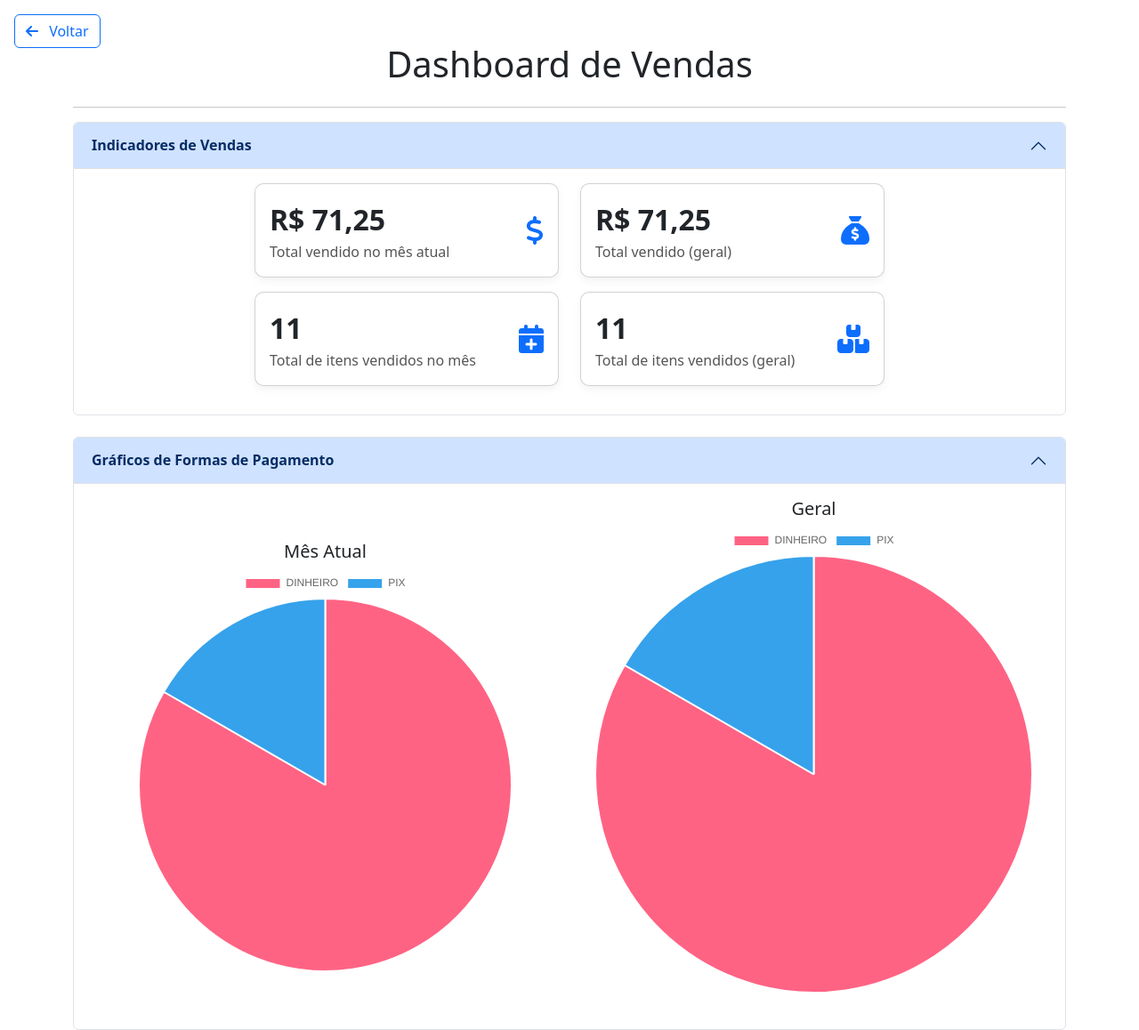
After one commit to alexandresm16/Vendas, a Django app: page /dashboard/ in a window 1280 px wide. The commit adds this page. Shown: the whole page at 89% size. Run offline with Django 5.2, Linux system fonts and the light colour scheme; data comes from the database, SQL or seed files in the repository; both versions use the stored data as it was after the commit; some libraries are stand-ins or nearby versions.

Commit message:
adição do dashboard

```diff
--- a/core/admin.py
+++ b/core/admin.py
@@ -32,8 +32,8 @@ class VendaAdmin(ExportMixin, admin.ModelAdmin):
     resource_class = VendaResource  # <-- Aqui está a mágica
     inlines = [ItemVendaInline]
     readonly_fields = ['data', 'usuario']
-    list_display = ['id', 'data', 'usuario', 'valor_total']
-    list_filter = ['data', 'usuario']
+    list_display = ['id', 'data', 'usuario', 'forma_pagamento', 'valor_total']
+    list_filter = ['data', 'usuario', 'forma_pagamento']
 
     def save_model(self, request, obj, form, change):
         if not obj.pk:
--- /dev/null
+++ b/core/templates/dashboard_vendas.html
@@ -0,0 +1,207 @@
+<!DOCTYPE html>
+<html lang="pt-br">
+<head>
+    <meta charset="UTF-8">
+    <title>Dashboard de Vendas</title>
+    {% load django_bootstrap5 %}
+    <!-- Bootstrap -->
+    {% bootstrap_css %}
+    {% bootstrap_javascript %}
+    <!-- Bootstrap CSS -->
+    <link href="https://cdn.jsdelivr.net/npm/bootstrap@5.3.3/dist/css/bootstrap.min.css" rel="stylesheet">
+
+    <!-- Bootstrap JS (com Popper.js) -->
+    <script src="https://cdn.jsdelivr.net/npm/bootstrap@5.3.3/dist/js/bootstrap.bundle.min.js"></script>
+
+    <!-- Font Awesome -->
+    <link rel="stylesheet" href="https://cdnjs.cloudflare.com/ajax/libs/font-awesome/6.5.0/css/all.min.css">
+
+    <!-- Chart.js -->
+    <script src="https://cdn.jsdelivr.net/npm/chart.js"></script>
+
+    <style>
+        .dashboard-card {
+            border-radius: 10px;
+            box-shadow: 0 4px 10px rgba(0, 0, 0, 0.05);
+            transition: transform 0.2s;
+        }
+
+        .dashboard-card:hover {
+            transform: translateY(-5px);
+        }
+
+        .dashboard-number {
+            font-size: 2rem;
+            font-weight: bold;
+        }
+
+        .dashboard-title {
+            color: #555;
+        }
+
+        .dashboard-icon {
+            color: #0d6efd;
+        }
+    </style>
+</head>
+<body>
+<!-- Botão de voltar para Home -->
+<a href="/" class="btn btn-outline-primary position-absolute top-0 start-0 m-3">
+    <i class="fa-solid fa-arrow-left me-2"></i> Voltar
+</a>
+
+<div class="container mt-5">
+    <h1 class="text-center mb-4">Dashboard de Vendas</h1>
+    <hr/>
+
+    <!-- Acordeão com valores principais -->
+    <div class="accordion" id="vendasAccordion">
+        <div class="accordion-item">
+            <h2 class="accordion-header" id="headingValores">
+                <button class="accordion-button" type="button" data-bs-toggle="collapse"
+                        data-bs-target="#collapseValores" aria-expanded="true" aria-controls="collapseValores">
+                    <b>Indicadores de Vendas</b>
+                </button>
+            </h2>
+            <div id="collapseValores" class="accordion-collapse collapse show" aria-labelledby="headingValores"
+                 data-bs-parent="#vendasAccordion">
+                <div class="accordion-body">
+                    <div class="row g-4 justify-content-center">
+
+                        <!-- Total Mês -->
+                        <div class="col-sm-6 col-lg-4">
+                            <div class="card dashboard-card h-100">
+                                <div class="card-body d-flex justify-content-between align-items-center">
+                                    <div>
+                                        <div class="dashboard-number">R$ {{ total_mes|floatformat:2 }}</div>
+                                        <p class="dashboard-title mb-0">Total vendido no mês atual</p>
+                                    </div>
+                                    <i class="fa-solid fa-dollar fa-2x dashboard-icon"></i>
+                                </div>
+                            </div>
+                        </div>
+
+                        <!-- Total Geral -->
+                        <div class="col-sm-6 col-lg-4">
+                            <div class="card dashboard-card h-100">
+                                <div class="card-body d-flex justify-content-between align-items-center">
+                                    <div>
+                                        <div class="dashboard-number">R$ {{ total_geral|floatformat:2 }}</div>
+                                        <p class="dashboard-title mb-0">Total vendido (geral)</p>
+                                    </div>
+                                    <i class="fa-solid fa-sack-dollar fa-2x dashboard-icon"></i>
+                                </div>
+                            </div>
+                        </div>
+
+                    </div>
+                    <div class="row py-3 g-4 justify-content-center">
+
+                        <!-- Itens Mês -->
+                        <div class="col-sm-6 col-lg-4">
+                            <div class="card dashboard-card h-100">
+                                <div class="card-body d-flex justify-content-between align-items-center">
+                                    <div>
+                                        <div class="dashboard-number">{{ total_itens_mes }}</div>
+                                        <p class="dashboard-title mb-0">Total de itens vendidos no mês</p>
+                                    </div>
+                                    <i class="fa-solid fa-calendar-plus fa-2x dashboard-icon"></i>
+                                </div>
+                            </div>
+                        </div>
+
+                        <!-- Itens Geral -->
+                        <div class="col-sm-6 col-lg-4">
+                            <div class="card dashboard-card h-100">
+                                <div class="card-body d-flex justify-content-between align-items-center">
+                                    <div>
+                                        <div class="dashboard-number">{{ total_itens_geral }}</div>
+                                        <p class="dashboard-title mb-0">Total de itens vendidos (geral)</p>
+                                    </div>
+                                    <i class="fa-solid fa-boxes-stacked fa-2x dashboard-icon"></i>
+                                </div>
+                            </div>
+                        </div>
+
+                    </div> <!-- row -->
+                </div>
+            </div>
+        </div>
+    </div>
+
+    <!-- Gráficos -->
+    <div class="accordion mt-4" id="graficoAccordion">
+        <div class="accordion-item">
+            <h2 class="accordion-header" id="headingGraficos">
+                <button class="accordion-button" type="button" data-bs-toggle="collapse"
+                        data-bs-target="#collapseGraficos" aria-expanded="true" aria-controls="collapseGraficos">
+                    <b>Gráficos de Formas de Pagamento</b>
+                </button>
+            </h2>
+            <div id="collapseGraficos" class="accordion-collapse collapse show" aria-labelledby="headingGraficos"
+                 data-bs-parent="#graficoAccordion">
+                <div class="accordion-body">
+                    <div class="row g-4 justify-content-center">
+
+                        <!-- Gráfico Mês Atual -->
+                        <div class="col-md-6 px-5 py-5">
+                            <h5 class="text-center">Mês Atual</h5>
+                            <canvas id="graficoMes" height="300"></canvas>
+                        </div>
+
+                        <!-- Gráfico Geral -->
+                        <div class="col-md-6">
+                            <h5 class="text-center">Geral</h5>
+                            <canvas id="graficoGeral" height="300"></canvas>
+                        </div>
+
+                    </div>
+                </div>
+            </div>
+        </div>
+    </div>
+
+    <!-- Dados em JSON para os gráficos -->
+    {{ formas_geral|json_script:"formasGeralData" }}
+    {{ formas_mes|json_script:"formasMesData" }}
+</div> <!-- container -->
+
+<!-- Script Chart.js -->
+<script>
+    const formasGeral = JSON.parse(document.getElementById('formasGeralData').textContent);
+    const formasMes = JSON.parse(document.getElementById('formasMesData').textContent);
+
+    function prepararDados(dados) {
+        const labels = dados.map(item => item.forma_pagamento);
+        const valores = dados.map(item => item.total);
+        return {labels, valores};
+    }
+
+    const geral = prepararDados(formasGeral);
+    const mes = prepararDados(formasMes);
+
+    new Chart(document.getElementById('graficoGeral'), {
+        type: 'pie',
+        data: {
+            labels: geral.labels,
+            datasets: [{
+                data: geral.valores,
+                backgroundColor: ['#FF6384', '#36A2EB', '#FFCE56', '#4BC0C0'],
+            }]
+        }
+    });
+
+    new Chart(document.getElementById('graficoMes'), {
+        type: 'pie',
+        data: {
+            labels: mes.labels,
+            datasets: [{
+                data: mes.valores,
+                backgroundColor: ['#FF6384', '#36A2EB', '#FFCE56', '#4BC0C0'],
+            }]
+        }
+    });
+</script>
+
+</body>
+</html>
--- a/core/urls.py
+++ b/core/urls.py
@@ -1,6 +1,7 @@
 from django.urls import path
-from .views import home
+from .views import home, DashboardVendasView
 
 urlpatterns = [
     path('', home, name='home'),
+    path('dashboard/', DashboardVendasView.as_view(), name='dashboard_vendas'),
 ]
--- a/core/views.py
+++ b/core/views.py
@@ -1,6 +1,70 @@
+from django.utils.timezone import now
+from django.views.generic import TemplateView
+from .models import Venda, ItemVenda
+from django.db.models import Sum, ExpressionWrapper, F, DecimalField, Count
 from django.shortcuts import redirect, render
 
+
 def home(request):
-    if request.user.is_authenticated:
-        return redirect('/admin/')
     return render(request, 'home.html')
+
+
+class DashboardVendasView(TemplateView):
+    template_name = 'dashboard_vendas.html'
+
+    def get_context_data(self, **kwargs):
+        context = super().get_context_data(**kwargs)
+
+        # Total geral vendido
+        total_geral = Venda.objects.annotate(
+            total_venda=Sum(
+                ExpressionWrapper(
+                    F('itens__quantidade') * F('itens__preco_unitario'),
+                    output_field=DecimalField()
+                )
+            )
+        ).aggregate(total=Sum('total_venda'))['total'] or 0
+
+        # Total vendido no mês atual
+        hoje = now()
+        total_mes = Venda.objects.filter(
+            data__year=hoje.year,
+            data__month=hoje.month
+        ).annotate(
+            total_venda=Sum(
+                ExpressionWrapper(
+                    F('itens__quantidade') * F('itens__preco_unitario'),
+                    output_field=DecimalField()
+                )
+            )
+        ).aggregate(total=Sum('total_venda'))['total'] or 0
+
+        # Quantidade total de itens vendidos
+        total_itens_geral = ItemVenda.objects.aggregate(total=Sum('quantidade'))['total'] or 0
+
+        # Quantidade de itens vendidos no mês atual
+        total_itens_mes = ItemVenda.objects.filter(
+            venda__data__year=hoje.year,
+            venda__data__month=hoje.month
+        ).aggregate(total=Sum('quantidade'))['total'] or 0
+
+        inicio_mes = hoje.replace(day=1)
+
+        # Contagem total por forma de pagamento
+        formas_geral = Venda.objects.values('forma_pagamento').annotate(total=Count('id'))
+
+        # Contagem mensal por forma de pagamento
+        formas_mes = Venda.objects.filter(data__gte=inicio_mes).values('forma_pagamento').annotate(total=Count('id'))
+
+        context['formas_geral'] = list(formas_geral)
+        context['formas_mes'] = list(formas_mes)
+
+        # Adiciona ao contexto do template
+        context.update({
+            'total_geral': total_geral,
+            'total_mes': total_mes,
+            'total_itens_geral': total_itens_geral,
+            'total_itens_mes': total_itens_mes,
+        })
+
+        return context
--- a/estoque_vendas/settings.py
+++ b/estoque_vendas/settings.py
@@ -42,6 +42,7 @@ INSTALLED_APPS = [
 INSTALLED_APPS += [
     'core',
     'import_export',
+    'django_bootstrap5',
 ]
 
 MIDDLEWARE = [
```
Also changed, not shown: core/models.py (+13 -0 lines), core/resources.py (+10 -4 lines), core/templates/home.html (+12 -26 lines), core/migrations/0005_venda_forma_pagamento.py (added), db.sqlite3.
